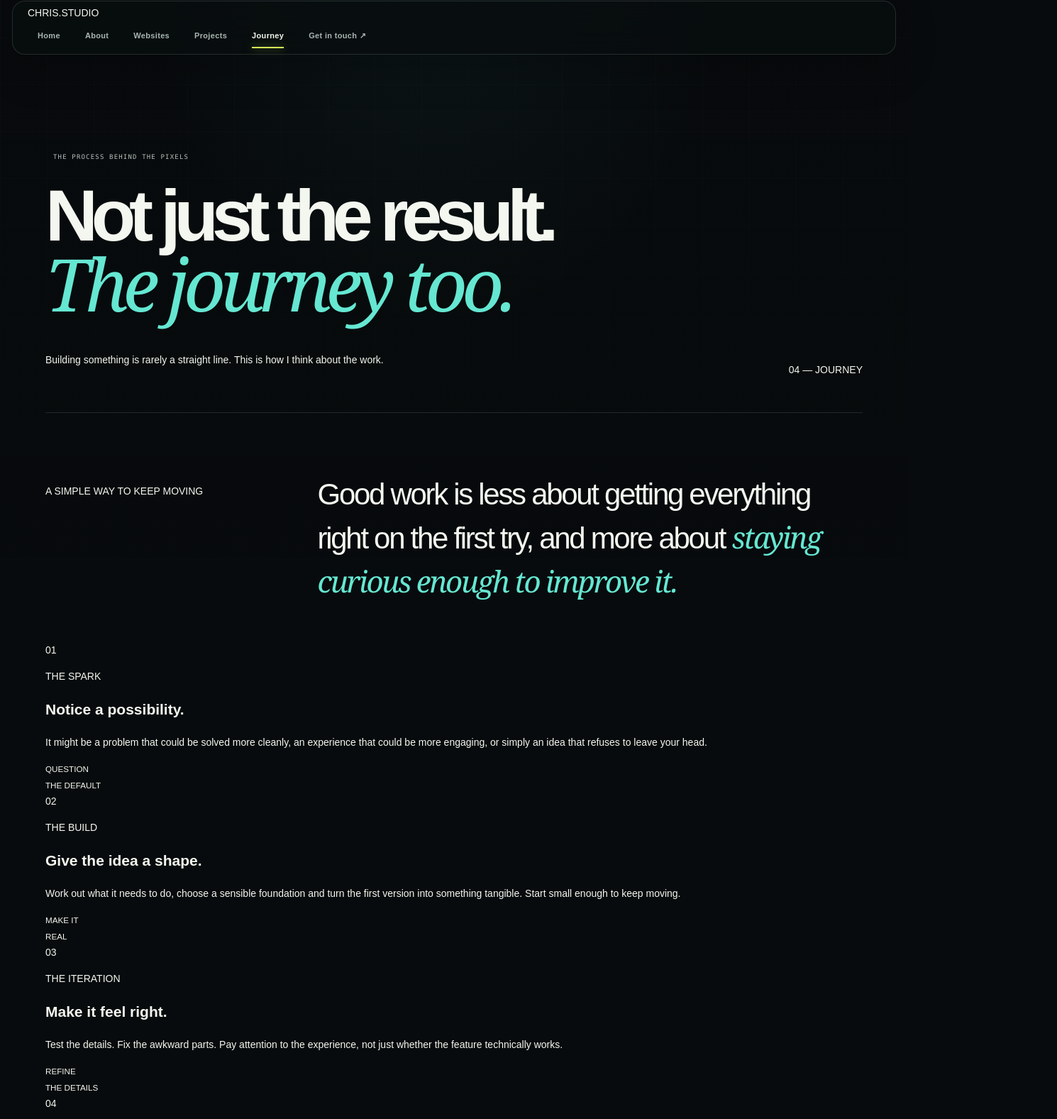
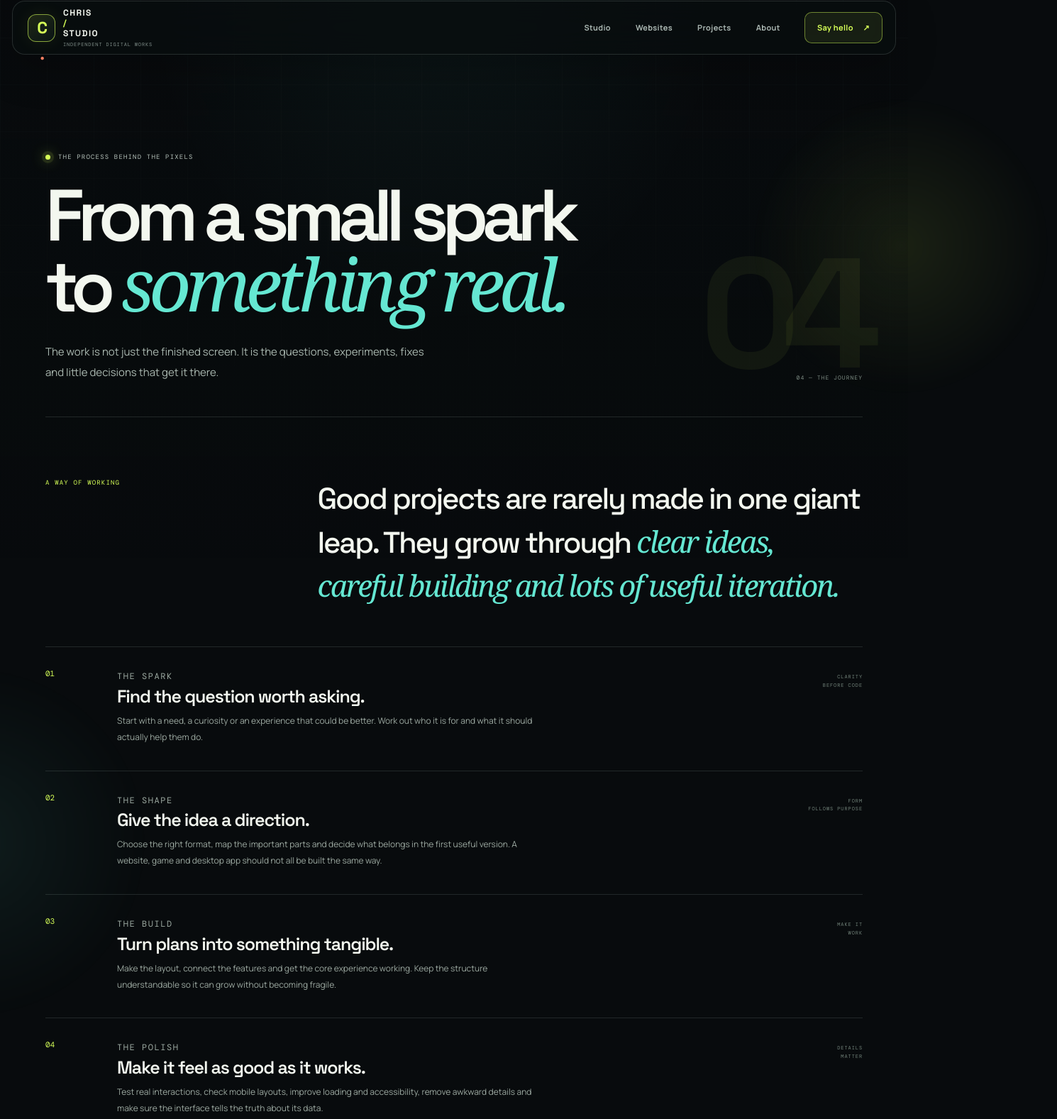
Before and after one commit to echoairgroup/CHRIS-STUDIO, a plain HTML site: page journey.html in a window 1280 px wide. Shown: the part 13-1590 px from the top of the page at 71% size, 1490 px wide, since content can reach past the window. Drawn offline with nearby package versions, Linux system fonts and the light colour scheme.

Commit message:
Refresh CHRIS.STUDIO about and journey pages

```diff
--- a/journey.html
+++ b/journey.html
@@ -1,56 +1,37 @@
 <!doctype html>
 <html lang="en">
 <head>
-<meta charset="utf-8"><meta name="viewport" content="width=device-width, initial-scale=1">
-<meta name="theme-color" content="#11130f"><title>Journey — Chris Studio</title>
-<meta name="description" content="The process, interests and next steps behind Chris Studio.">
-<link rel="icon" href="assets/favicon.svg" type="image/svg+xml"><link rel="stylesheet" href="styles.css">
-<meta property="og:type" content="website"><meta property="og:title" content="Journey — Chris Studio">
-<meta property="og:description" content="The process, interests and next steps behind Chris Studio.">
-<meta property="og:image" content="https://echoairgroup.github.io/CHRIS-STUDIO/assets/social-card.svg">
+<meta charset="utf-8"><meta name="viewport" content="width=device-width, initial-scale=1"><meta name="theme-color" content="#080b0d">
+<title>Journey — Chris Studio</title><meta name="description" content="How ideas move from first question to a finished website, tool or interactive project at Chris Studio.">
+<link rel="icon" href="assets/favicon.svg" type="image/svg+xml"><link rel="preconnect" href="https://fonts.googleapis.com"><link rel="preconnect" href="https://fonts.gstatic.com" crossorigin>
+<link href="https://fonts.googleapis.com/css2?family=DM+Mono:wght@400;500&family=Manrope:wght@400;500;600;700;800&family=Space+Grotesk:wght@400;500;600;700&display=swap" rel="stylesheet"><link rel="stylesheet" href="styles.css">
+<meta property="og:type" content="website"><meta property="og:title" content="Journey — Chris Studio"><meta property="og:description" content="The process behind the projects."><meta property="og:image" content="https://echoairgroup.github.io/CHRIS-STUDIO/assets/social-card.svg">
 </head>
 <body data-page="journey">
-<a class="skip-link" href="#main">Skip to content</a>
-
+<a class="skip-link" href="#main">Skip to content</a><div class="ambient ambient-one"></div><div class="ambient ambient-two"></div>
 <header class="site-header">
-  <div class="header-inner">
-    <a class="wordmark" href="index.html" aria-label="Chris Studio home">CHRIS<span>.</span>STUDIO</a>
-    <button class="menu-toggle" type="button" aria-expanded="false" aria-controls="primary-nav"><span>Menu</span><i></i><i></i></button>
-    <nav class="primary-nav" id="primary-nav" aria-label="Main navigation">
-      <a href="index.html" >Home</a>
-      <a href="about.html" >About</a>
-      <a href="websites.html" >Websites</a>
-      <a href="projects.html" >Projects</a>
-      <a href="journey.html" class="active" aria-current="page">Journey</a>
-      <a class="nav-contact" href="contact.html">Get in touch <span>↗</span></a>
-    </nav>
-  </div>
+<a class="brand" href="index.html" aria-label="Chris Studio home"><span class="brand-symbol">C<span>.</span></span><span class="brand-name">CHRIS<span>/</span>STUDIO<small>INDEPENDENT DIGITAL WORKS</small></span></a>
+<button class="menu-toggle" type="button" aria-expanded="false" aria-controls="primary-nav"><span>Menu</span><i></i><i></i></button>
+<nav class="primary-nav" id="primary-nav" aria-label="Main navigation"><a href="index.html" data-page-link="home">Studio</a><a href="websites.html" data-page-link="websites">Websites</a><a href="projects.html" data-page-link="projects">Projects</a><a href="about.html" data-page-link="about">About</a><a class="nav-cta" href="contact.html" data-page-link="contact">Say hello <span>↗</span></a></nav>
 </header>
 <main id="main">
-
-<section class="page-hero page-width">
-  <p class="eyebrow"><i></i>THE PROCESS BEHIND THE PIXELS</p>
-  <h1>Not just the result.<br><em>The journey too.</em></h1>
-  <div class="page-hero-bottom"><p class="lead">Building something is rarely a straight line. This is how I think about the work.</p><span class="page-number">04 — JOURNEY</span></div>
+<section class="page-hero page-width" data-index="04">
+<p class="eyebrow"><span class="signal"></span> THE PROCESS BEHIND THE PIXELS</p>
+<h1>From a small spark<br>to <em>something real.</em></h1>
+<div class="page-hero-bottom"><p class="page-lead">The work is not just the finished screen. It is the questions, experiments, fixes and little decisions that get it there.</p><span class="page-index">04 — THE JOURNEY</span></div>
 </section>
-<section class="journey-intro page-width"><p class="section-index">A SIMPLE WAY TO KEEP MOVING</p><p>Good work is less about getting everything right on the first try, and more about <em>staying curious enough to improve it.</em></p></section>
-<section class="journey-steps page-width">
-  <article><span>01</span><div><p class="section-index">THE SPARK</p><h2>Notice a possibility.</h2><p>It might be a problem that could be solved more cleanly, an experience that could be more engaging, or simply an idea that refuses to leave your head.</p></div><small>QUESTION<br>THE DEFAULT</small></article>
-  <article><span>02</span><div><p class="section-index">THE BUILD</p><h2>Give the idea a shape.</h2><p>Work out what it needs to do, choose a sensible foundation and turn the first version into something tangible. Start small enough to keep moving.</p></div><small>MAKE IT<br>REAL</small></article>
-  <article><span>03</span><div><p class="section-index">THE ITERATION</p><h2>Make it feel right.</h2><p>Test the details. Fix the awkward parts. Pay attention to the experience, not just whether the feature technically works.</p></div><small>REFINE<br>THE DETAILS</small></article>
-  <article><span>04</span><div><p class="section-index">WHAT'S NEXT</p><h2>Leave room to grow.</h2><p>Share the work, learn from it and keep space open for the next idea. The best version is often the one you have not made yet.</p></div><small>STAY<br>CURIOUS</small></article>
+<section class="journey-intro page-width"><p class="section-kicker">A WAY OF WORKING</p><p>Good projects are rarely made in one giant leap. They grow through <em>clear ideas, careful building and lots of useful iteration.</em></p></section>
+<section class="timeline page-width">
+<article class="timeline-row"><span class="timeline-number">01</span><div class="timeline-copy"><p class="section-kicker">THE SPARK</p><h2>Find the question worth asking.</h2><p>Start with a need, a curiosity or an experience that could be better. Work out who it is for and what it should actually help them do.</p></div><small class="timeline-date">CLARITY<br>BEFORE CODE</small></article>
+<article class="timeline-row"><span class="timeline-number">02</span><div class="timeline-copy"><p class="section-kicker">THE SHAPE</p><h2>Give the idea a direction.</h2><p>Choose the right format, map the important parts and decide what belongs in the first useful version. A website, game and desktop app should not all be built the same way.</p></div><small class="timeline-date">FORM<br>FOLLOWS PURPOSE</small></article>
+<article class="timeline-row"><span class="timeline-number">03</span><div class="timeline-copy"><p class="section-kicker">THE BUILD</p><h2>Turn plans into something tangible.</h2><p>Make the layout, connect the features and get the core experience working. Keep the structure understandable so it can grow without becoming fragile.</p></div><small class="timeline-date">MAKE IT<br>WORK</small></article>
+<article class="timeline-row"><span class="timeline-number">04</span><div class="timeline-copy"><p class="section-kicker">THE POLISH</p><h2>Make it feel as good as it works.</h2><p>Test real interactions, check mobile layouts, improve loading and accessibility, remove awkward details and make sure the interface tells the truth about its data.</p></div><small class="timeline-date">DETAILS<br>MATTER</small></article>
+<article class="timeline-row"><span class="timeline-number">05</span><div class="timeline-copy"><p class="section-kicker">THE NEXT VERSION</p><h2>Leave room for better ideas.</h2><p>Share the result, learn from using it and keep a clear list of what should improve next. A finished release can still have a future.</p></div><small class="timeline-date">KEEP<br>EVOLVING</small></article>
 </section>
-<section class="journey-note"><div class="page-width"><span>✳</span><div><p class="section-index">A NOTE ON THIS TIMELINE</p><p>This is a snapshot of the approach behind the projects, not a list of invented milestones. As the work grows, this page can grow with it.</p></div></div></section>
-<section class="page-cta page-width"><div><p class="section-index">FOLLOW THE WORK</p><h2>See where the<br><em>ideas are now.</em></h2></div><a class="button button-primary" href="projects.html">Explore projects ↗</a></section>
+<section class="journey-note"><div class="page-width"><span>✳</span><p>This is the approach behind the collection, not an invented timeline of milestones. Each project has its own pace and its own definition of done.</p></div></section>
+<section class="page-cta page-width"><div><p class="section-kicker">FOLLOW THE WORK</p><h2>See the ideas<br><em>in the real world.</em></h2></div><a class="button button-primary" href="projects.html">Explore all projects <span>↗</span></a></section>
 </main>
-
-<footer class="site-footer">
-  <div class="page-width footer-main">
-    <a class="wordmark" href="index.html">CHRIS<span>.</span>STUDIO</a>
-    <p>A personal space for ideas, projects<br>and the process in between.</p>
-    <div class="footer-links"><a href="about.html">About</a><a href="projects.html">Projects</a><a href="contact.html">Contact</a><a href="https://github.com/echoairgroup" target="_blank" rel="noreferrer">GitHub ↗</a></div>
-  </div>
-  <div class="page-width footer-bottom"><span>© <span data-year>2026</span> CHRIS.STUDIO</span><span>MADE ONE ITERATION AT A TIME.</span><a href="#main">BACK TO TOP ↑</a></div>
-</footer>
+<footer class="site-footer"><div class="page-width footer-top"><a class="brand footer-brand" href="index.html"><span class="brand-symbol">C<span>.</span></span><span class="brand-name">CHRIS<span>/</span>STUDIO<small>INDEPENDENT DIGITAL WORKS</small></span></a><p>A home for ideas, projects<br>and the process in between.</p><div class="footer-links"><a href="websites.html">Websites</a><a href="projects.html">Projects</a><a href="about.html">About</a><a href="https://github.com/echoairgroup" target="_blank" rel="noreferrer">GitHub ↗</a></div></div><div class="page-width footer-bottom"><span>© <span data-year>2026</span> CHRIS.STUDIO</span><span>MADE WITH CURIOSITY <b>✳</b></span><a href="#main">BACK TO TOP ↑</a></div></footer>
 <script src="script.js" defer></script>
-</body></html>
+</body>
+</html>
```
